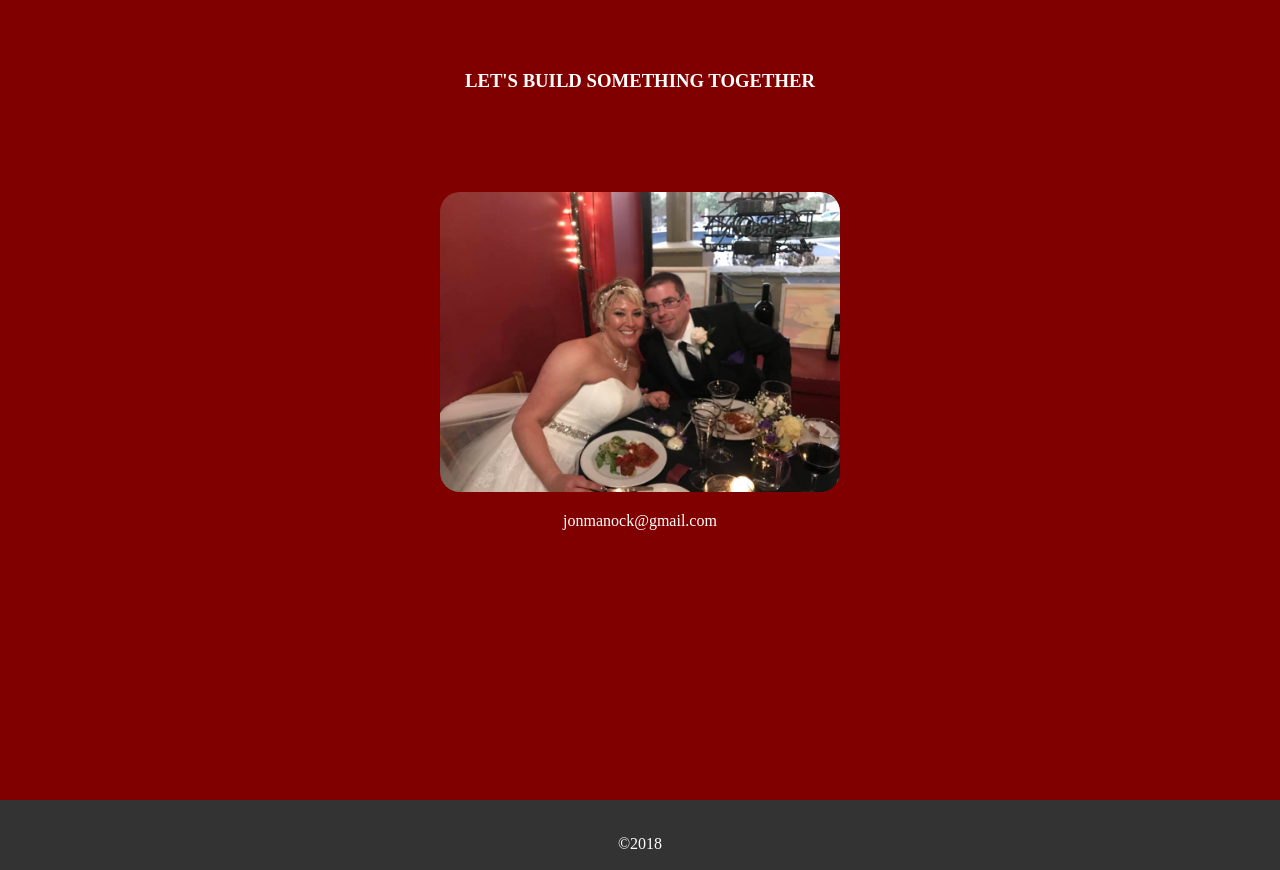
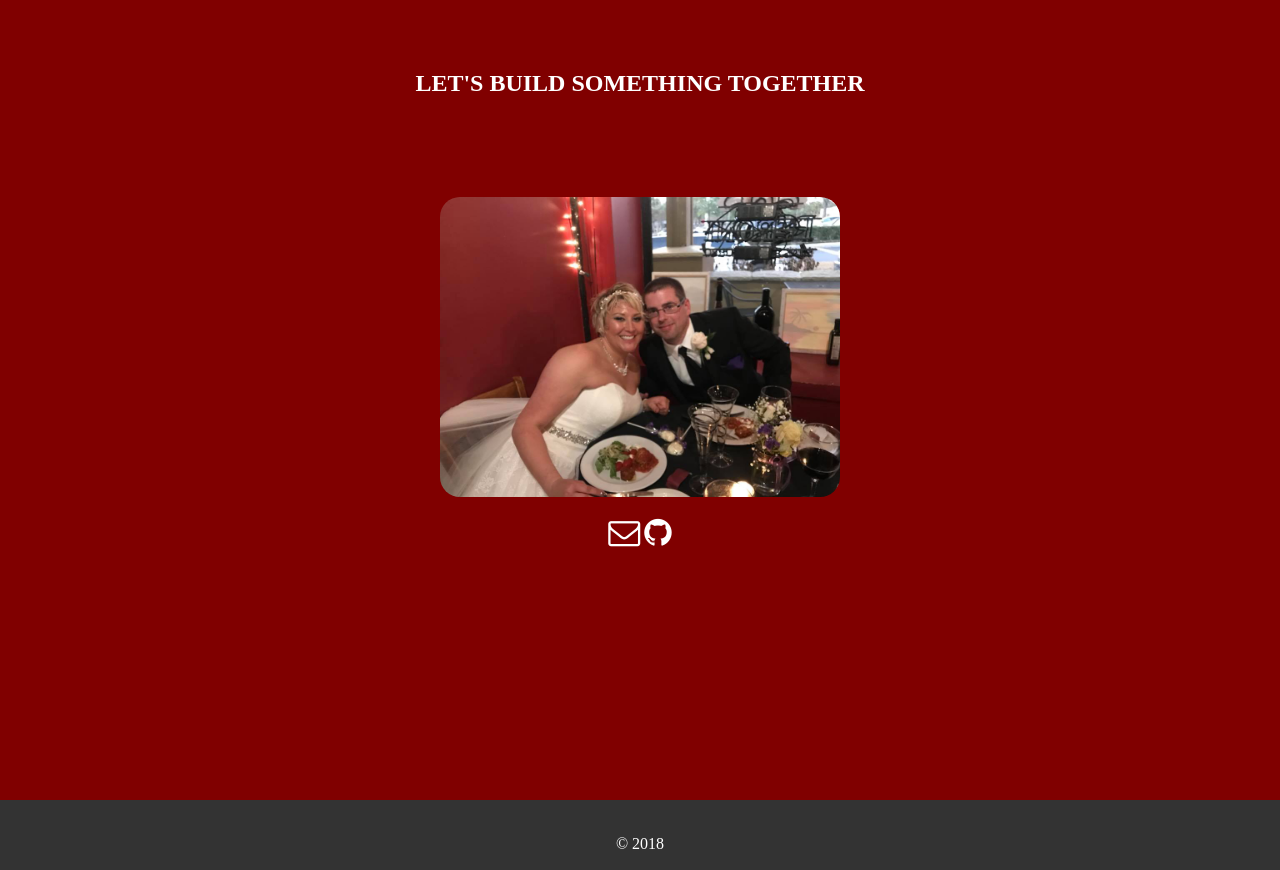
Before and after one commit to jmanock/site, a website: page app/index.html in a window 1280 px wide. Shown: the part 2331-3201 px from the top of the page. Drawn offline with nearby package versions, Linux system fonts and the light colour scheme; files that its build step writes are made by us from their sources; a web font is replaced by a local one.

Commit message:
added font-awesome icons

```diff
--- a/app/index.html
+++ b/app/index.html
@@ -17,11 +17,12 @@
     <!-- build:css styles/main.css -->
     <link rel="stylesheet" href="styles/main.css">
     <!-- endbuild -->
-
+    <link rel='stylesheet' href='https://maxcdn.bootstrapcdn.com/font-awesome/4.7.0/css/font-awesome.min.css'>
     <!-- build:js scripts/vendor/modernizr.js -->
     <script src="/bower_components/modernizr/modernizr.js"></script>
 
     <!-- endbuild -->
+
   </head>
   <body>
     <!--[if IE]>
@@ -100,10 +101,18 @@
       <section id='contact'>
         <h3>Let's Build Something Together</h3>
         <img src='images/4.jpg' alt='Wedding Photo'>
-
-        <p><a href='mailto:jonmanock@gmail.com'>jonmanock@gmail.com</a></p>
+        <p>
+          <a href='mailto:jonmanock@gmail.com'>
+            <i class='fa fa-envelope-o fa-2x'></i>
+          </a>
+          <a href='https://www.github.com/jmanock' target='_blank'>
+            <i class='fa fa-github fa-2x'></i>
+          </a>
+        </p>
       </section>
-      <footer><p>&copy;2018</p></footer>
+      <footer>
+        <p>&copy; 2018</p>
+      </footer>
     </div>
     <!-- Google Analytics: change UA-XXXXX-X to be your site's ID. -->
     <script>
--- a/app/styles/main.css
+++ b/app/styles/main.css
@@ -146,7 +146,7 @@ input[type='checkbox']:checked ~ header{
   color:#fff;
 }
 .scrolled{
-  color:orange;
+  color:#fff;
   font-size:1em;
   top:20px;
   z-index:4;
@@ -218,7 +218,7 @@ li:active{
 #about p{
   font-size:1.3em;
   width:500px;
-
+  text-align:center;
 }
 span{
   font-size:1.4em;
@@ -237,6 +237,7 @@ span{
   margin-bottom:100px;
   margin-top:70px;
   text-transform:uppercase;
+  font-size:1.5em;
 }
 #contact img{
   width:400px;
@@ -248,18 +249,17 @@ span{
   text-decoration:none;
 }
 #contact a:hover{
-  text-decoration:underline;
+  color:#333;
 }
 footer{
   grid-area:footer;
+  background-color:#333;
   text-align:center;
-  background-color:#333;
-  color:#fff;
 }
 footer p{
   margin-top:35px;
+  color:#fff;
 }
-
 
 @media(min-width:480px){
 
```
